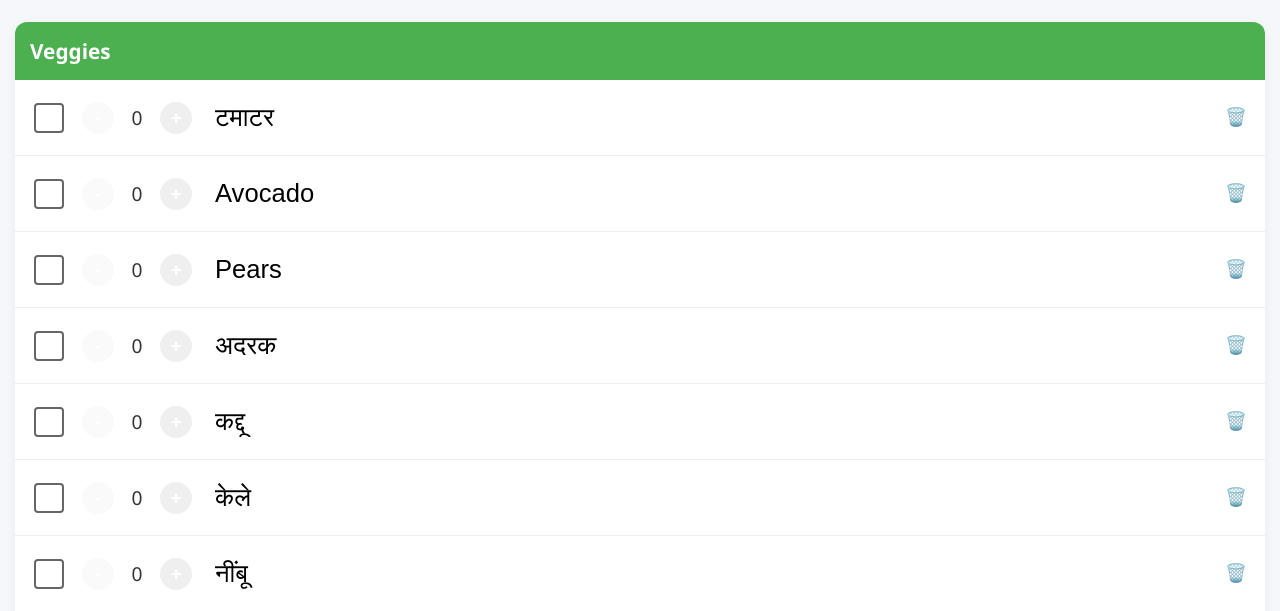
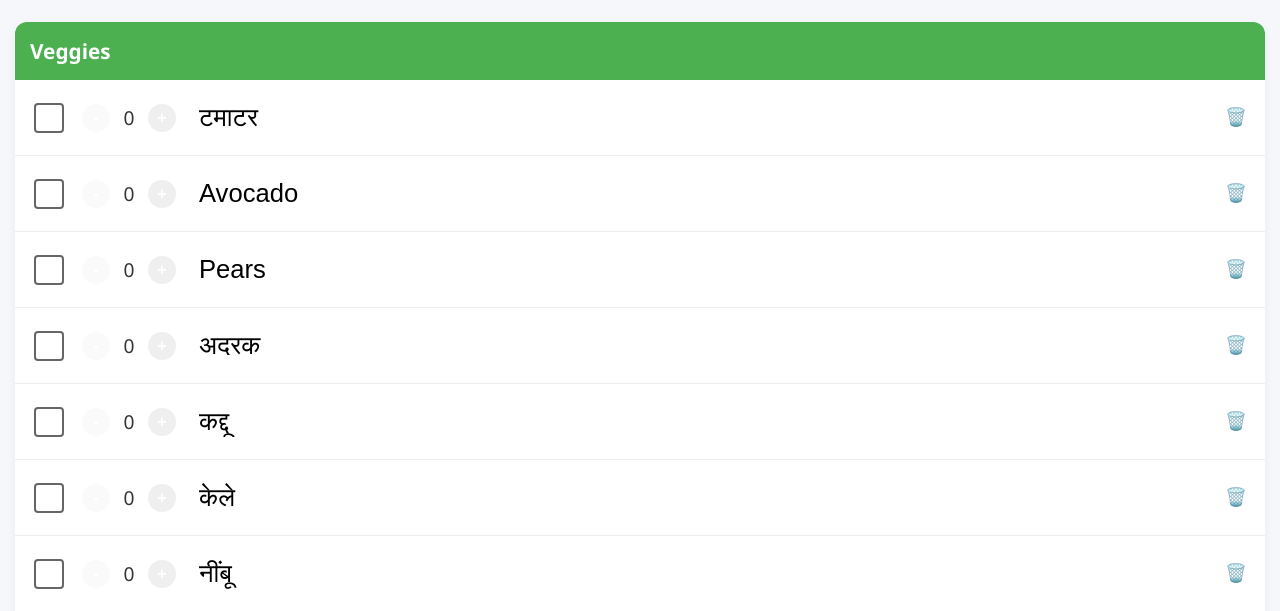
Before and after one commit to sunkum101/Kumar-Family-Grocery-List, a plain HTML site: page index.html in a window 1280 px wide. Shown: the part 121-732 px from the top of the page. Drawn offline with Linux system fonts and the light colour scheme.

Commit message:
Update index.html

```diff
--- a/index.html
+++ b/index.html
@@ -127,18 +127,18 @@
     .counter {
       display: flex;
       align-items: center;
-      gap: 8px;
+      gap: 4px;
       flex-shrink: 0;
     }
 
     .counter-btn {
-      width: 32px;
-      height: 32px;
+      width: 28px;  /* Reduced width of buttons */
+      height: 28px; /* Reduced height of buttons */
       border-radius: 50%;
       border: none;
       color: white;
       font-weight: bold;
-      font-size: 1.2rem;
+      font-size: 1rem; /* Smaller font size */
       display: flex;
       align-items: center;
       justify-content: center;
```
